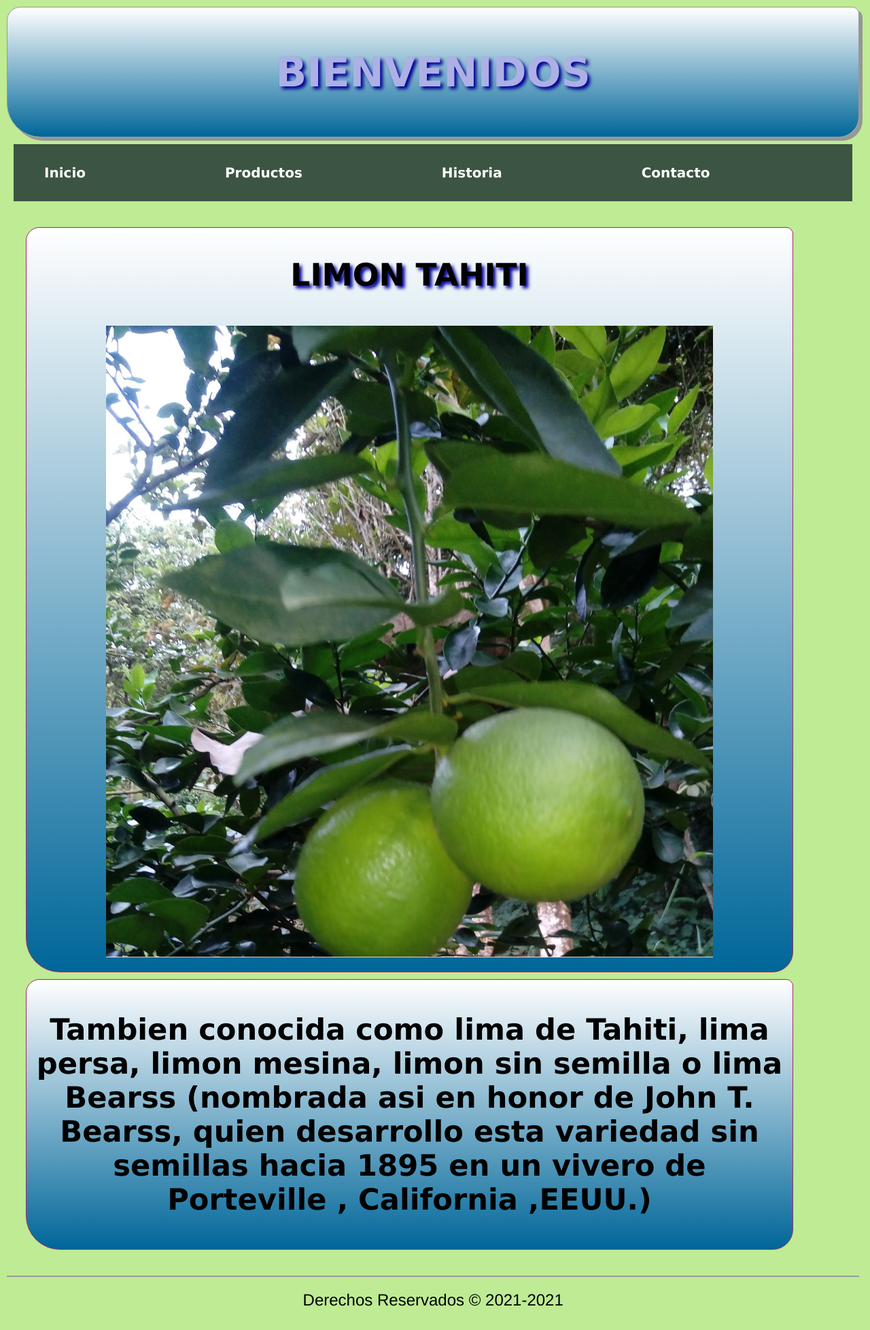
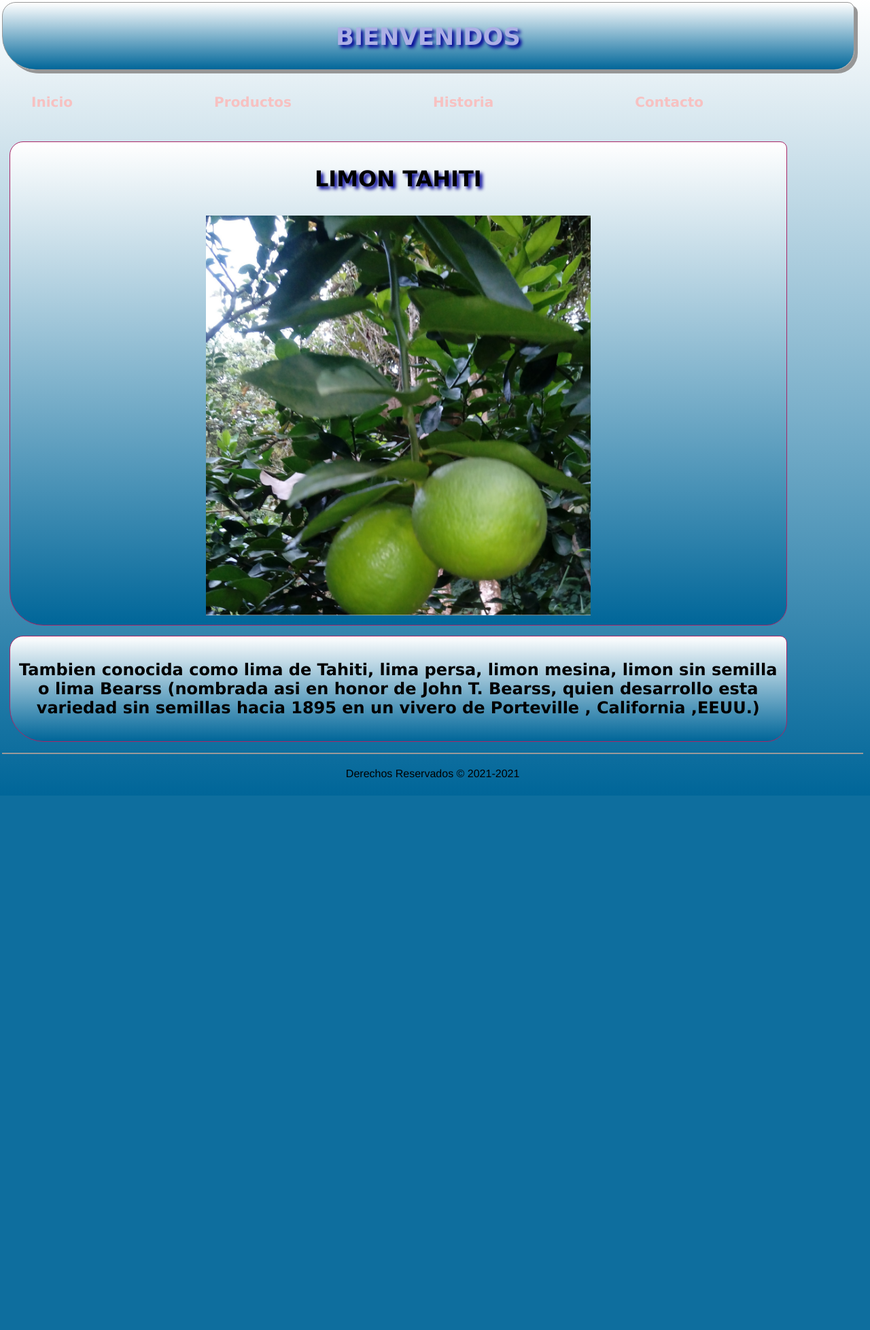
Before and after one commit to Juan31452/tienda, a PHP site: page / in a window 1280 px wide. Shown: the whole page at 68% size. After the commit the page ends 1170 px from the top, so only its background shows below. Run offline with PHP 8.4, Linux system fonts and the light colour scheme.

Commit message:
cambios responsive

```diff
--- a/css/emenu.css
+++ b/css/emenu.css
@@ -12,7 +12,7 @@
 .menu
 {
 
-    background: #3c5542;
+    /*background: #3c5542;*/
     padding: 15px 25px;
     margin: 10px;
 
@@ -23,7 +23,7 @@
     width: 20px;
     height: 20px;
     padding: 10px;
-    border-right: 1px solid #fff;
+    border-right: 1px solid rgb(190, 189, 189);
 
 }
 
@@ -53,21 +53,32 @@
 
 .menu li a {
     display: block;
-    padding: 15px 20px;
-    color: #fff;
+    padding: 10px 8px;
+    color: rgb(247, 193, 193);
     text-decoration: none;
 
 }
+/*mover menu*/
+.menu li a:hover {
+   transition:1s all;
+  transform:translate(0,-10px);}
 
 
+}
 
-@media screen and (max-width:600px)
-{
+/**Responsive*/
 
+@media screen and (max-width: 780px) {
+}
+
+@media screen and (max-width: 600px) {
+}
+
+@media screen and (max-width: 440px) {
     body
     {
       background: #9eeb94;
-      font-size: 1em;
+      font-size: 1rem;
 
       /*degradado*/
       background: -webkit-linear-gradient(top, #FFFFFF, #006699);
@@ -91,10 +102,10 @@
     .imagenmenu
     {
         display: block;
-        padding: 20px;
+        padding: 10px;
         margin: 5px;
         float: right;
-        width: 10%;
+        width: 8%;
         background: #d7dcdd;
 
     }
@@ -102,10 +113,10 @@
     .menu{
         position: absolute;
         top:190px;
-        left: 60px;
+        left: 30px;
         background: #4E94ab;
-        width: 50%;
-        margin-left: -80%;/*ocultar menu*/
+        width: 40%;
+        margin-left: -88%;/*ocultar menu*/
         transition: all 0.5s;/*tiempo para abrir menu*/
 
     }
@@ -113,7 +124,8 @@
     {
       min-width: 1.1em;
       min-height: 1.1em;
-      font-size: 30px;
+      font-size: 23px;
+
     }
 
     #botonmenu:checked ~ .menu{
--- a/css/estilo.css
+++ b/css/estilo.css
@@ -4,29 +4,32 @@ body
     padding: 0;
     background-color:#beeb94;
     /*font-weight: 200;*/
-    font-size: 1.5em;
+    font-size: 1rem;
     font-family: "Exo 2", "Helvetica Neue", Helvetica, Arial, sans-serif;
     text-align: center;
 
+    /*degradado*/
+background: -webkit-linear-gradient(top, #FFFFFF, #006699);
+background: -moz-linear-gradient(top, #FFFFFF, #006699);
 
 }
 
 h1
 {
-font: bold 2.5em verdana, sans-serif;
+font: bold 2.2rem verdana, sans-serif;
 color:#adb0e5;
 text-shadow: rgb(0,0,150) 4px 4px 5px;
 }
 
 h2
 {
-font: bold 1.9em verdana, sans-serif;
+font: bold 2rem verdana, sans-serif;
 text-shadow: rgb(0,0,150) 4px 4px 5px;
 }
 
 h3
 {
-font: bold 1.8em verdana, sans-serif;
+font: bold 1.5rem verdana, sans-serif;
 
 }
 
@@ -49,16 +52,17 @@ header, section, footer, aside, nav, article
 #principal
  {
 
-   width: 98%;
-   margin: 10px 10px;
+   width: 99%;
+   margin: 3px 3px;
    text-align: left;
  }
 
 #cabecera
 {
+  width: 98%;
   background: #9eeb94;
   border: 1px solid #999999;
-  padding: 20px;
+  padding: 5px;
   text-align: center;
   /*sombra al texto*/
 -moz-box-shadow: rgb(150,150,150) 5px 5px;
@@ -78,10 +82,10 @@ background: -webkit-linear-gradient(top, #FFFFFF, #006699);
 {
  /* background-color: rgb(149, 149, 185);*/
   float: left;
-  width: 90%;
-  height: 80%;
-  margin: 8px;
-  padding: 20px;
+  width: 94%;
+  height: auto;
+  margin: 3px;
+  padding: 3px;
 
 }
 
@@ -89,11 +93,15 @@ background: -webkit-linear-gradient(top, #FFFFFF, #006699);
 
 article
 {
+  width: 95%;
+  height: 50%;
   background: #FFFBCC;
   border: 1px solid #a82667;
   padding: 5px;
+  margin: 5px;
   margin-bottom: 10px;
   text-align: center;
+  float: left;
 
 
 
@@ -124,9 +132,9 @@ background: -webkit-linear-gradient(top, #FFFFFF, #006699);
 
 .imagenp
 {
-  width: 80%;
-  height: 80%;
-  padding: 10px 10px;
+  width: 50%;
+  height: auto;
+  padding: 5px 5px;
 
 }
 
@@ -153,3 +161,31 @@ footer li a img {
     overflow: hidden;
     padding-left: 10px;
 }
+
+/*Responsive */
+@media screen and (max-width: 780px) {
+}
+
+@media screen and (max-width: 600px) {
+}
+
+@media screen and (max-width: 440px) {
+  #principal
+  {
+    width: 98%;
+  }
+
+  #cabecera
+{
+  width: 94%;
+}
+  .imagenp
+  {
+    max-width: 96%;
+    width: 96%;
+    height: auto;
+    background: transparent;
+    border-radius: 50%;
+  }
+
+}
```
